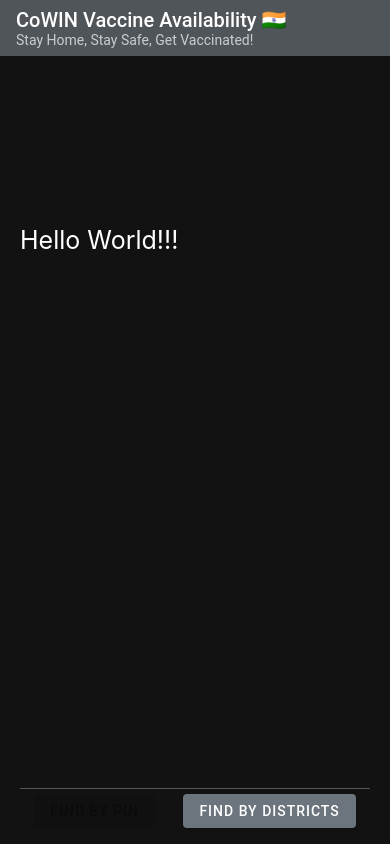
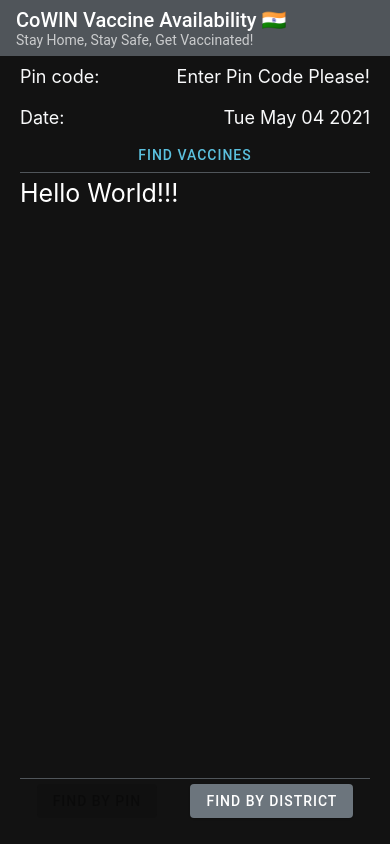
Before and after one commit to A7abhilash/cowin-vaccine-availability-app, a React Native app: screen / in a window 390 px wide. Built offline with nearby package versions, Linux system fonts and the light colour scheme.

Commit message:
added input and select date modals

```diff
--- a/App.js
+++ b/App.js
@@ -1,8 +1,16 @@
-import React, {useState} from 'react';
-import {StyleSheet, Text, View} from 'react-native';
+import moment from 'moment';
+import React, {useEffect, useState} from 'react';
+import {Alert, StyleSheet, Text, View} from 'react-native';
 import {Button} from 'react-native-paper';
+import {
+  fetchVaccineSlotsByDistrict,
+  fetchVaccineSlotsByPincode,
+} from './src/api/fetchApi';
 import BottomTabs from './src/components/BottomTabs';
+import FindByDistrict from './src/components/FindByDistrict';
+import FindByPin from './src/components/FindByPin';
 import Header from './src/components/Header';
+import SelectDate from './src/containers/SelectDate';
 import {globalColors, globalStyles} from './src/styles/styles';
 
 const FIND_BY = {
@@ -12,12 +20,62 @@
 
 const App = () => {
   const [findBy, setFindBy] = useState(FIND_BY.PIN);
+  const [date, setDate] = useState(new Date());
+  const [pincode, setPincode] = useState('');
+  const [districtId, setDistrictId] = useState('');
+
+  useEffect(() => {
+    // console.log(findBy);
+    if (findBy === FIND_BY.PIN) {
+      setDistrictId('');
+    } else {
+      setPincode('');
+    }
+  }, [findBy]);
+
+  const findVaccines = async () => {
+    let formattedDate = moment(date).format('DD-MM-YYYY');
+    console.log(formattedDate);
+    console.log(pincode);
+    // if (findBy === FIND_BY.PIN) {
+    // if (!pincode) return alertEmptyFields();
+    //   const {vaccineSlots, loading, error} = await fetchVaccineSlotsByPincode(
+    //     pincode,
+    //     formattedDate,
+    //   );
+    // } else {
+    // if (!districtId) return alertEmptyFields();
+    //   const {vaccineSlots, loading, error} = await fetchVaccineSlotsByDistrict(
+    //     districtId,
+    //     formattedDate,
+    //   );
+    // }
+  };
+
+  const alertEmptyFields = () => {
+    Alert.alert('Invalid', "Empty fields aren't allowed!!!", [
+      {text: 'Understood'},
+    ]);
+  };
 
   return (
     <>
       <Header />
       <View style={globalStyles.component}>
-        <View style={styles.topView}></View>
+        <View style={styles.topView}>
+          {findBy === FIND_BY.PIN ? (
+            <FindByPin pincode={pincode} setPincode={setPincode} />
+          ) : (
+            <FindByDistrict
+              districtId={districtId}
+              setDistrictId={setDistrictId}
+            />
+          )}
+          <SelectDate date={date} setDate={setDate} />
+          <Button onPress={findVaccines} color={globalColors.Info}>
+            Find vaccines
+          </Button>
+        </View>
         <View style={styles.midView}>
           <Text style={styles.text}>Hello World!!!</Text>
         </View>
@@ -36,9 +94,18 @@
     fontSize: 25,
     color: 'white',
   },
-  topView: {flex: 0.3},
-  midView: {flex: 1},
+  // topView: {flex: 0.3},
+
+  midView: {
+    flex: 1,
+    borderTopColor: globalColors.Gray,
+    borderTopWidth: 1,
+    paddingTop: 5,
+  },
   bottomView: {
     flex: 0.1,
+    borderTopColor: globalColors.Gray,
+    borderTopWidth: 1,
+    paddingTop: 5,
   },
 });
--- a/src/components/BottomTabs.js
+++ b/src/components/BottomTabs.js
@@ -20,7 +20,7 @@
         color={globalColors.Secondary}
         onPress={() => setFindBy(FIND_BY.DISTRICT)}
         disabled={findBy === FIND_BY.DISTRICT}>
-        Find by districts
+        Find by district
       </Button>
     </View>
   );
@@ -30,9 +30,6 @@
   container: {
     flexDirection: 'row',
     justifyContent: 'space-around',
-    paddingTop: 5,
-    borderTopColor: globalColors.Gray,
-    borderTopWidth: 1,
   },
   bottomBtns: {
     justifyContent: 'center',
--- /dev/null
+++ b/src/components/FindByDistrict.js
@@ -0,0 +1,17 @@
+import React from 'react';
+import {StyleSheet, Text, View} from 'react-native';
+
+export default function FindByDistrict({districtId, setDistrictId}) {
+  return (
+    <View>
+      <Text style={styles.text}>DISTRICT</Text>
+    </View>
+  );
+}
+
+const styles = StyleSheet.create({
+  text: {
+    fontSize: 25,
+    color: 'white',
+  },
+});
--- /dev/null
+++ b/src/components/FindByPin.js
@@ -0,0 +1,44 @@
+import React, {useState} from 'react';
+import {StyleSheet, Text, TouchableOpacity, View} from 'react-native';
+import InputModal from '../containers/InputModal';
+import {globalColors, globalStyles} from '../styles/styles';
+
+export default function FindByPin({pincode, setPincode}) {
+  const [openModal, setOpenModal] = useState(false);
+
+  return (
+    <View>
+      <View style={styles.horizontalView}>
+        <Text style={{...globalStyles.textSubTitle, color: globalColors.Light}}>
+          Pin code:
+        </Text>
+        <TouchableOpacity
+          onPress={() => setOpenModal(true)}
+          style={styles.textRight}>
+          <Text style={styles.textRight}>
+            {pincode ? pincode : 'Enter Pin Code Please!'}
+          </Text>
+        </TouchableOpacity>
+      </View>
+      <InputModal
+        name="Pincode"
+        text={pincode}
+        setText={setPincode}
+        openModal={openModal}
+        setOpenModal={setOpenModal}
+      />
+    </View>
+  );
+}
+
+const styles = StyleSheet.create({
+  horizontalView: {
+    marginVertical: 10,
+    flexDirection: 'row',
+  },
+  textRight: {
+    ...globalStyles.textSubTitle,
+    color: globalColors.Light,
+    marginLeft: 'auto',
+  },
+});
--- /dev/null
+++ b/src/containers/InputModal.js
@@ -0,0 +1,43 @@
+import React from 'react';
+import {Modal, StyleSheet, View} from 'react-native';
+import {Button, TextInput} from 'react-native-paper';
+import {globalColors} from '../styles/styles';
+
+export default function InputModal({
+  text,
+  setText,
+  openModal,
+  setOpenModal,
+  name,
+}) {
+  return (
+    <Modal visible={openModal} animationType="slide" transparent>
+      <View style={styles.centeredView}>
+        <View style={styles.innerView}>
+          <TextInput label={name} value={text} onChangeText={setText} />
+          <Button
+            mode="contained"
+            color={globalColors.Info}
+            style={{marginTop: 10}}
+            onPress={() => setOpenModal(false)}>
+            Enter
+          </Button>
+        </View>
+      </View>
+    </Modal>
+  );
+}
+
+const styles = StyleSheet.create({
+  centeredView: {
+    flex: 1,
+    justifyContent: 'flex-end',
+  },
+  innerView: {
+    marginHorizontal: 10,
+    padding: 20,
+    backgroundColor: globalColors.Gray,
+    borderTopLeftRadius: 20,
+    borderTopRightRadius: 20,
+  },
+});
--- /dev/null
+++ b/src/containers/SelectDate.js
@@ -0,0 +1,71 @@
+import moment from 'moment';
+import React, {useState} from 'react';
+import {Modal, StyleSheet, Text, TouchableOpacity, View} from 'react-native';
+import DatePicker from 'react-native-date-picker';
+import {Button} from 'react-native-paper';
+import {globalColors, globalStyles} from '../styles/styles';
+
+export default function SelectDate({date, setDate}) {
+  const [openModal, setOpenModal] = useState(false);
+
+  return (
+    <View style={styles.horizontalView}>
+      <Text style={{...globalStyles.textSubTitle, color: globalColors.Light}}>
+        Date:
+      </Text>
+      <TouchableOpacity
+        onPress={() => setOpenModal(true)}
+        style={styles.textRight}>
+        <Text style={styles.textRight}>{date.toDateString()}</Text>
+      </TouchableOpacity>
+      <Modal visible={openModal} animationType="slide" transparent>
+        <View style={styles.centeredView}>
+          <View style={styles.innerView}>
+            <DatePicker
+              date={date}
+              onDateChange={setDate}
+              mode="date"
+              style={{
+                backgroundColor: globalColors.Gray,
+                height: 100,
+              }}
+              textColor={globalColors.Light}
+              fadeToColor="none"
+            />
+            <Button
+              mode="contained"
+              color={globalColors.Info}
+              style={{marginTop: 10}}
+              onPress={() => setOpenModal(false)}>
+              Select date
+            </Button>
+          </View>
+        </View>
+      </Modal>
+    </View>
+  );
+}
+
+const styles = StyleSheet.create({
+  horizontalView: {
+    marginVertical: 10,
+    flexDirection: 'row',
+  },
+  textRight: {
+    ...globalStyles.textSubTitle,
+    color: globalColors.Light,
+    marginLeft: 'auto',
+  },
+  centeredView: {
+    flex: 1,
+    justifyContent: 'flex-end',
+    alignItems: 'center',
+  },
+  innerView: {
+    marginHorizontal: 10,
+    padding: 20,
+    backgroundColor: globalColors.Gray,
+    borderTopLeftRadius: 20,
+    borderTopRightRadius: 20,
+  },
+});
```
